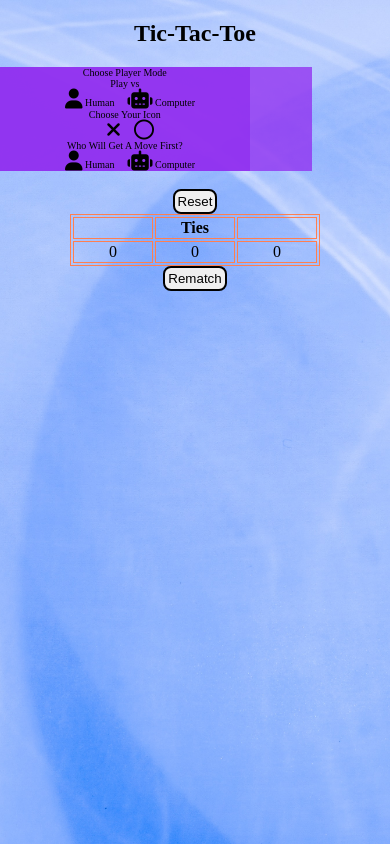
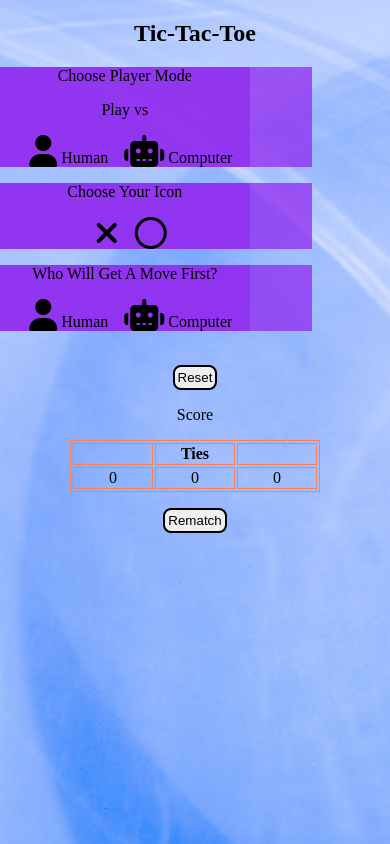
Before and after one commit to Tarun-Arora/CSOC-Week1-Tic-Tac-Toe, a website: page index.html in a window 390 px wide. Drawn offline with Linux system fonts and the light colour scheme.

Commit message:
Initial Commit

```diff
--- a/index.html
+++ b/index.html
@@ -63,17 +63,17 @@
             .mode,.order,.icon{
                 width: 80%;
                 height: 50%;
-                font-size: 10px;
+                /* font-size: 10px; */
                 /* display: flex; */
                 /* justify-content: center; */
             }
-            .score,.setting,p{
+            /* .score,.setting,p{
                 margin-top: 0%;
                 margin-bottom: 0%;
             }
             .heading{
                 display: none;
-            }
+            } */
         }
 
     </style>
```
